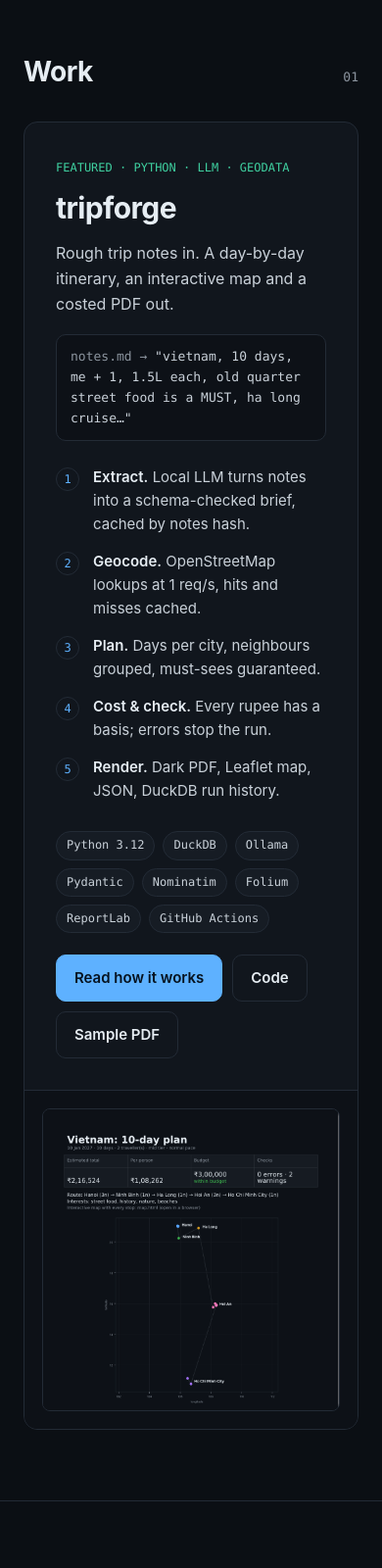
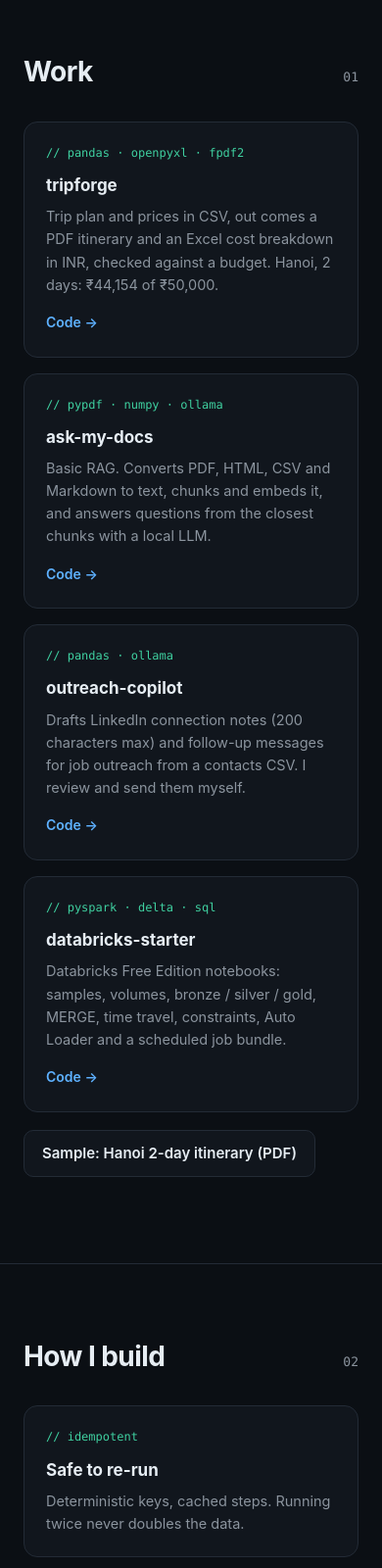
Before and after one commit to Abbhimanneu/Abbhimanneu.github.io, a plain HTML site: page index.html in a window 390 px wide. Shown: the part 1120-2720 px from the top of the page at 98% size. Drawn offline with Linux system fonts and the light colour scheme.

Commit message:
site: four project cards, simple tripforge sample

```diff
--- a/assets/site.css
+++ b/assets/site.css
@@ -122,6 +122,12 @@ section { padding: 72px 0; border-top: 1px solid var(--line); }
 
 .links { display: flex; flex-wrap: wrap; gap: 10px; }
 
+.grid2 { display: grid; grid-template-columns: 1fr 1fr; gap: 16px; }
+.card.proj { display: block; color: var(--text); transition: border-color .15s; }
+.card.proj:hover { text-decoration: none; border-color: #3a4554; }
+.card.proj p { margin-bottom: 14px; }
+.card .more { font-size: 14px; color: var(--accent); font-weight: 600; }
+
 /* principles */
 .grid4 { display: grid; grid-template-columns: repeat(4, 1fr); gap: 16px; }
 .card { background: var(--panel); border: 1px solid var(--line); border-radius: var(--radius);
@@ -180,6 +186,7 @@ footer .wrap { display: flex; justify-content: space-between; flex-wrap: wrap; g
   .feature { grid-template-columns: 1fr; }
   .feature .shot { border-left: 0; border-top: 1px solid var(--line); }
   .grid4 { grid-template-columns: 1fr 1fr; }
+  .grid2 { grid-template-columns: 1fr; }
   .stack { grid-template-columns: 1fr; }
   .facts { grid-template-columns: 1fr 1fr; }
   nav ul { gap: 14px; }
--- a/index.html
+++ b/index.html
@@ -6,9 +6,8 @@
   <title>Abbhimanneu SJ · Data Engineer</title>
   <meta name="description" content="Data engineer in Bangalore. AWS pipelines at work; data projects on my own data, built the same way.">
   <meta property="og:title" content="Abbhimanneu SJ · Data Engineer">
-  <meta property="og:description" content="AWS data pipelines, data quality, and LLMs that are checked before they are trusted.">
-  <meta property="og:image" content="https://abbhimanneu.github.io/assets/tripforge-pdf.png">
-  <meta name="theme-color" content="#0b0f14">
+  <meta property="og:description" content="Data engineer in Bangalore: AWS pipelines at work, small data projects on my own time.">
+    <meta name="theme-color" content="#0b0f14">
   <link rel="icon" href="assets/favicon.svg" type="image/svg+xml">
   <link rel="stylesheet" href="assets/site.css">
 </head>
@@ -61,40 +60,37 @@
     <div class="wrap">
       <div class="sec-head"><h2>Work</h2><span class="num">01</span></div>
 
-      <article class="feature">
-        <div class="body">
-          <span class="tag">FEATURED · PYTHON · LLM · GEODATA</span>
-          <h3>tripforge</h3>
-          <p>Rough trip notes in. A day-by-day itinerary, an interactive map and a costed PDF out.</p>
-
-          <div class="quote"><span class="k">notes.md →</span> "vietnam, 10 days, me + 1, 1.5L each,
-            old quarter street food is a MUST, ha long cruise…"</div>
-
-          <ol class="steps">
-            <li><span><b>Extract.</b> Local LLM turns notes into a schema-checked brief, cached by notes hash.</span></li>
-            <li><span><b>Geocode.</b> OpenStreetMap lookups at 1 req/s, hits and misses cached.</span></li>
-            <li><span><b>Plan.</b> Days per city, neighbours grouped, must-sees guaranteed.</span></li>
-            <li><span><b>Cost &amp; check.</b> Every rupee has a basis; errors stop the run.</span></li>
-            <li><span><b>Render.</b> Dark PDF, Leaflet map, JSON, DuckDB run history.</span></li>
-          </ol>
-
-          <ul class="chips">
-            <li>Python 3.12</li><li>DuckDB</li><li>Ollama</li><li>Pydantic</li>
-            <li>Nominatim</li><li>Folium</li><li>ReportLab</li><li>GitHub Actions</li>
-          </ul>
-
-          <div class="links">
-            <a class="btn primary" href="projects/tripforge.html">Read how it works</a>
-            <a class="btn" href="https://github.com/Abbhimanneu/Data-works/tree/main/tripforge">Code</a>
-            <a class="btn" href="assets/tripforge-vietnam-sample.pdf">Sample PDF</a>
-          </div>
-        </div>
-        <div class="shot">
-          <a href="assets/tripforge-vietnam-sample.pdf">
-            <img src="assets/tripforge-page1.png" alt="Vietnam itinerary PDF, page 1: budget summary, route and cities" loading="lazy">
-          </a>
-        </div>
-      </article>
+      <div class="grid2">
+        <a class="card proj" href="https://github.com/Abbhimanneu/Data-works/tree/main/tripforge">
+          <div class="ic">// pandas · openpyxl · fpdf2</div>
+          <h4>tripforge</h4>
+          <p>Trip plan and prices in CSV, out comes a PDF itinerary and an Excel cost breakdown in
+            INR, checked against a budget. Hanoi, 2 days: ₹44,154 of ₹50,000.</p>
+          <span class="more">Code →</span>
+        </a>
+        <a class="card proj" href="https://github.com/Abbhimanneu/Data-works/tree/main/ask-my-docs">
+          <div class="ic">// pypdf · numpy · ollama</div>
+          <h4>ask-my-docs</h4>
+          <p>Basic RAG. Converts PDF, HTML, CSV and Markdown to text, chunks and embeds it, and
+            answers questions from the closest chunks with a local LLM.</p>
+          <span class="more">Code →</span>
+        </a>
+        <a class="card proj" href="https://github.com/Abbhimanneu/Data-works/tree/main/outreach-copilot">
+          <div class="ic">// pandas · ollama</div>
+          <h4>outreach-copilot</h4>
+          <p>Drafts LinkedIn connection notes (200 characters max) and follow-up messages for job
+            outreach from a contacts CSV. I review and send them myself.</p>
+          <span class="more">Code →</span>
+        </a>
+        <a class="card proj" href="https://github.com/Abbhimanneu/Data-works/tree/main/databricks-starter">
+          <div class="ic">// pyspark · delta · sql</div>
+          <h4>databricks-starter</h4>
+          <p>Databricks Free Edition notebooks: samples, volumes, bronze / silver / gold, MERGE,
+            time travel, constraints, Auto Loader and a scheduled job bundle.</p>
+          <span class="more">Code →</span>
+        </a>
+      </div>
+      <p style="margin-top:18px"><a class="btn" href="assets/vietnam_2day_itinerary.pdf">Sample: Hanoi 2-day itinerary (PDF)</a></p>
     </div>
   </section>
 
@@ -147,7 +143,7 @@
           <ul class="chips"><li>Glue</li><li>Step Functions</li><li>Lambda</li><li>S3</li>
             <li>EventBridge</li><li>SNS / SES</li><li>CDK</li></ul></div>
         <div class="card"><h4>Data &amp; delivery</h4>
-          <ul class="chips"><li>Teradata</li><li>DuckDB</li><li>GitLab CI/CD</li>
+          <ul class="chips"><li>Teradata</li><li>Databricks</li><li>Delta Lake</li><li>GitLab CI/CD</li>
             <li>GitHub Actions</li><li>Ollama</li></ul></div>
       </div>
     </div>
```
Also changed, not shown: projects/tripforge.html (deleted, +0 -112 lines), assets/tripforge-page1.png (deleted), assets/tripforge-pdf.png (deleted), 2 other files.
